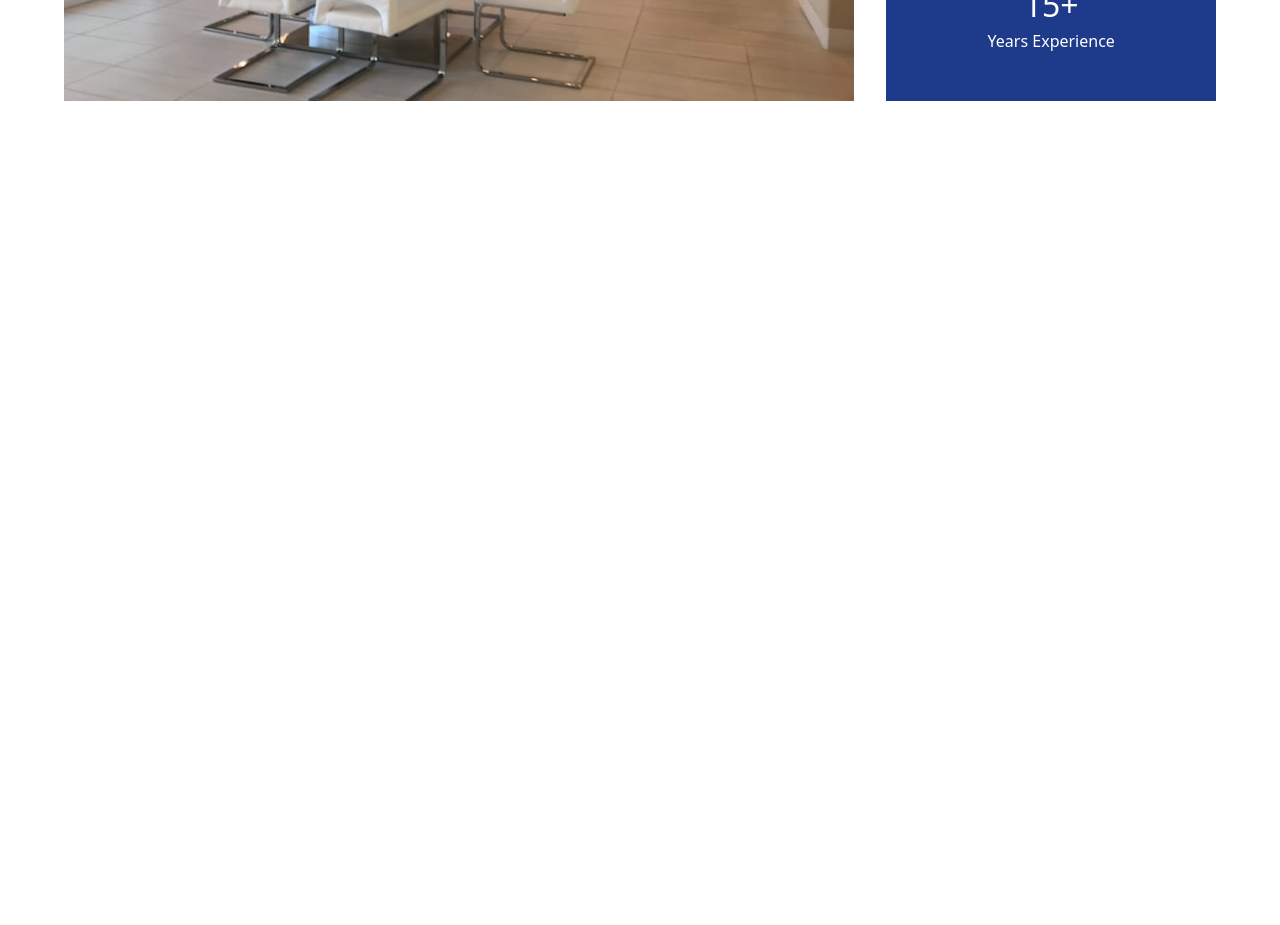
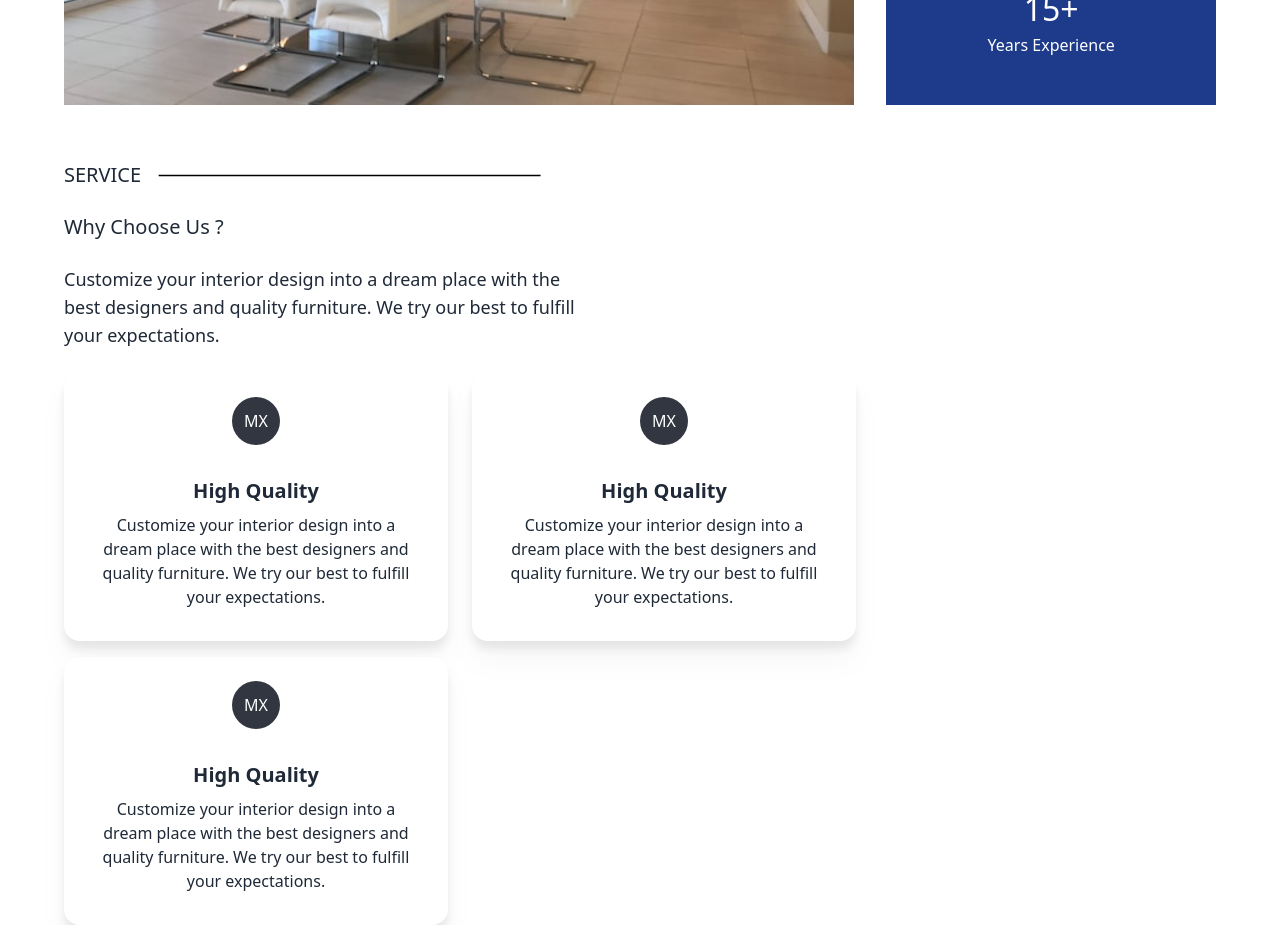
Before and after one commit to Alice2212/interior-design, a React (Create React App) app: page / in a window 1280 px wide. Shown: the part 1620-2545 px from the top of the page. Before the commit the page ends 1721 px from the top, so only its background shows below. Built offline with nearby package versions, Linux system fonts and the light colour scheme.

Commit message:
why choose us section created

```diff
--- a/src/components/About.jsx
+++ b/src/components/About.jsx
@@ -3,7 +3,7 @@ import "./About.css";
 import heroImg from "../asssets/img/aboutHero.jpg";
 import Line from "../asssets/img/Line.svg";
 import achievementImg from "../asssets/img/achievementImg.jpg";
-
+import ChooseUs from "./ChooseUs";
 
 function About() {
   return (
@@ -23,7 +23,7 @@ function About() {
         </div>
         <div className="about-achievement ">
           <div className="achievement-title flex mb-4 ">
-            <h3 className="pr-4 mt-6 ">ACHIEVEMENT</h3>
+            <h3 className="pr-4 mt-6 font-medium text-xl">ACHIEVEMENT</h3>
             <img src={Line} alt="line" className="line mt-6" />
           </div>
           <div className="achievement-body">
@@ -32,8 +32,7 @@ function About() {
               professional workers
             </p>
           </div>
-          <div className="achievement-summary flex flex-wrap">
-            {/* <h1 className="">welcome</h1> */}
+          <div className="achievement-summary flex flex-wrap mb-8">
             <img src={achievementImg} alt="" />
             <div className="achievement-progress bg-blue-900 text-white p-12 flex flex-wrap flex-col">
               <div className="achievement">
@@ -52,7 +51,7 @@ function About() {
           </div>
         </div>
       </section>
-
+      <ChooseUs />
     </div>
   );
 }
--- a/src/components/AboutSection.jsx
+++ b/src/components/AboutSection.jsx
@@ -1,11 +1,13 @@
-
 import React from "react";
 import "./AboutSection.css";
 import Line from "../asssets/img/Line.svg";
 import aboutSectionImg from "../asssets/img/aboutSection.jpg";
 import person from "../asssets/img/person.jpg";
+
+
 function AboutSection() {
   return (
+    <div>
       <div className="about-section mx-24 mt-6">
         <div className="about-section--header flex flex-col">
           <div className="flex mb-4">
@@ -14,8 +16,8 @@ function AboutSection() {
           </div>
           <div className="about-heading mb-8">
             <h1>
-            “We're one of the best furniture agency. Prioritizing customers and
-            making purchases easy are the hallmarks of our agency.”
+              “We're one of the best furniture agency. Prioritizing customers
+              and making purchases easy are the hallmarks of our agency.”
             </h1>
           </div>
         </div>
@@ -43,6 +45,7 @@ function AboutSection() {
           </div>
         </div>
       </div>
+    </div>
   );
 }
 
--- /dev/null
+++ b/src/components/ChooseUs.css
@@ -0,0 +1,34 @@
+.choose-wrapper {
+  max-width: 90%;
+  margin: auto;
+  padding: 0;
+}
+
+.line {
+  width: 30vw;
+}
+
+.choose-body p {
+  max-width: 40vw;
+}
+
+@media screen and (max-width: 932px) {
+ .choose-body h1{
+    margin-bottom: 1.5rem;
+ }
+
+
+  .choose-body p {
+    margin: 2rem auto 3rem auto;
+    max-width: 80vw;
+    text-align: center;
+  }
+
+  .line {
+    width: 40vw;
+  }
+
+  .choose-cards{
+    margin: auto;
+  }
+}
--- /dev/null
+++ b/src/components/ChooseUs.jsx
@@ -0,0 +1,75 @@
+import React from "react";
+import "./ChooseUs.css";
+import Line from "../asssets/img/Line.svg";
+
+function ChooseUs() {
+  return (
+    <div>
+      <section className="choose-wrapper">
+        <div>
+          <div className="choose-title flex mb-4 ">
+            <h3 className="pr-4 mt-6 font-medium text-xl ">SERVICE</h3>
+            <img src={Line} alt="line" className="line mt-6" />
+          </div>
+        </div>
+        <div className="choose-body">
+          <h1 className="mt-6 font-medium text-xl">Why Choose Us ?</h1>
+          <p className="my-6 mt-6 text-lg ">
+            Customize your interior design into a dream place with the best
+            designers and quality furniture. We try our best to fulfill your
+            expectations.
+          </p>
+        </div>
+        <div className="choose-cards flex gap-x-6 gap-y-4 flex-wrap">
+          <div className="card w-96 bg-base-100 drop-shadow-xl">
+            <div className="avatar placeholder flex justify-center mt-6">
+              <div className="bg-neutral-focus text-neutral-content rounded-full w-12">
+                <span>MX</span>
+              </div>
+            </div>
+            <div className="card-body items-center text-center">
+              <h2 className="card-title">High Quality</h2>
+              <p>
+                Customize your interior design into a dream place with the best
+                designers and quality furniture. We try our best to fulfill your
+                expectations.
+              </p>
+            </div>
+          </div>
+          <div className="card w-96 bg-base-100 drop-shadow-xl">
+            <div className="avatar placeholder flex justify-center mt-6">
+              <div className="bg-neutral-focus text-neutral-content rounded-full w-12">
+                <span>MX</span>
+              </div>
+            </div>
+            <div className="card-body items-center text-center">
+              <h2 className="card-title">High Quality</h2>
+              <p>
+                Customize your interior design into a dream place with the best
+                designers and quality furniture. We try our best to fulfill your
+                expectations.
+              </p>
+            </div>
+          </div>
+          <div className="card w-96 bg-base-100 drop-shadow-xl">
+            <div className="avatar placeholder flex justify-center mt-6">
+              <div className="bg-neutral-focus text-neutral-content rounded-full w-12">
+                <span>MX</span>
+              </div>
+            </div>
+            <div className="card-body items-center text-center">
+              <h2 className="card-title">High Quality</h2>
+              <p>
+                Customize your interior design into a dream place with the best
+                designers and quality furniture. We try our best to fulfill your
+                expectations.
+              </p>
+            </div>
+          </div>
+        </div>
+      </section>
+    </div>
+  );
+}
+
+export default ChooseUs;
```
Lines whose indentation alone changed are shown as unchanged.
